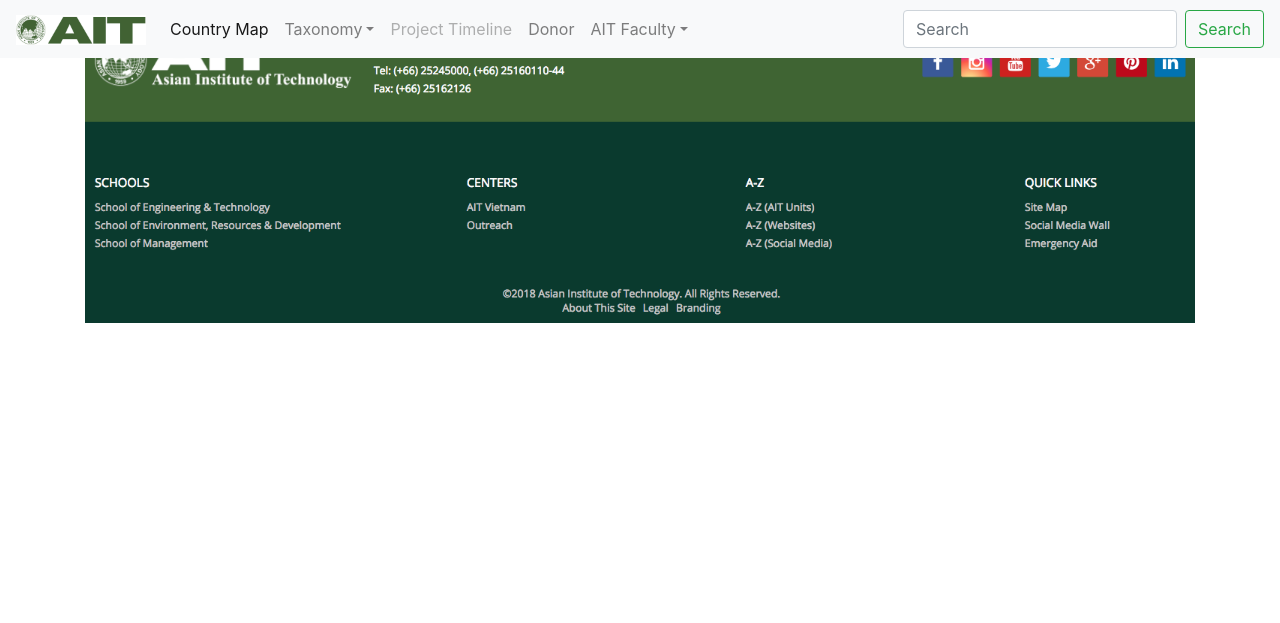
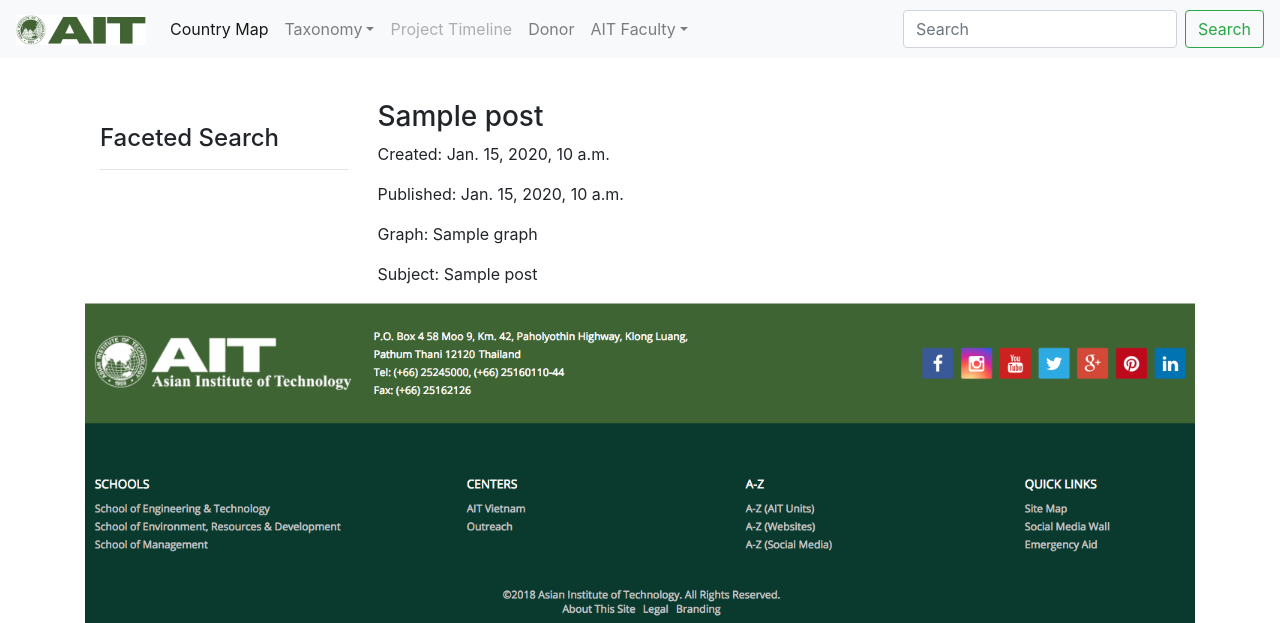
Before and after one commit to mamilkew/aitsltkms, a Django app: template pages/templates/pages/index.html in a window 1280 px wide. Shown: the top 623 px of the page. Run offline with Django 3.2, Linux system fonts and the light colour scheme; the template is opened without the code that fills it: most values are stand-ins (such as "Sample title", 1, 10 or a date in 2020); data that the repository does not hold is empty; some libraries are stand-ins or nearby versions.

Commit message:
Query from DB

```diff
--- a/pages/models.py
+++ b/pages/models.py
@@ -11,7 +11,7 @@ class Post(models.Model):
     # text = models.TextField()
     graph = models.CharField(max_length=200)
     subject = models.CharField(max_length=200)
-    result = JSONField()
+    result = JSONField(blank=True, null=True)
     created_date = models.DateTimeField(
             default=timezone.now)
     published_date = models.DateTimeField(
--- a/pages/templates/pages/index.html
+++ b/pages/templates/pages/index.html
@@ -1,5 +1,26 @@
 {% extends 'pages/layout.html' %}
+{% block container %}
 
-{% block content %}
+    <div class="row">
+        <div class="col-md-3 left-faceted">
+            <br>
+            <h4>Faceted Search</h4>
+            <hr>
+        </div>
+        <div class="col-xs-12 col-md-9">
+
+            {% for post in posts %}
+                <h3>{{ post.title }}</h3>
+                <p>Created: {{ post.created_date }}</p>
+                <p>Published: {{ post.published_date }}</p>
+                <p>Graph: {{ post.graph }}</p>
+                <p>Subject: {{ post.subject }}</p>
+            {% endfor %}
+
+            <div id="curved-link"></div>
+        </div>
+    </div>
+
+
 
 {% endblock %}
--- a/pages/templates/pages/layout.html
+++ b/pages/templates/pages/layout.html
@@ -8,6 +8,7 @@
     <meta name="description" content="">
     <meta name="author" content="">
     <link href="{% static 'css/bootstrap.min.css' %}" rel="stylesheet">
+    <link href="{% static 'css/pages.css' %}" rel="stylesheet">
 
     </head>
 <body>
```
Also changed, not shown: pages/views.py (+6 -1 lines).
